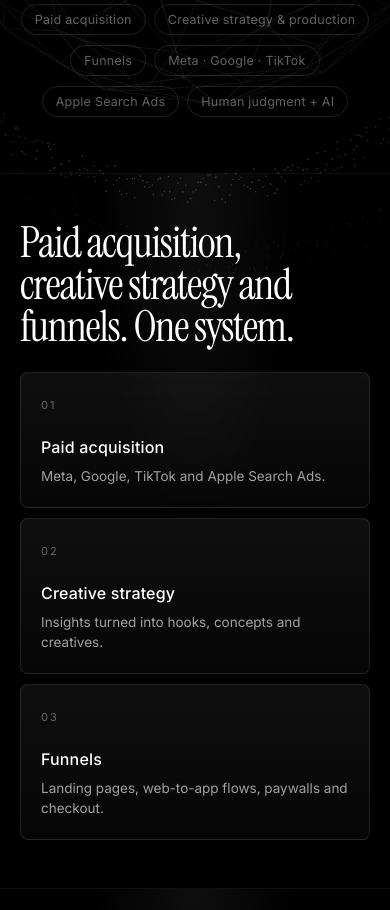
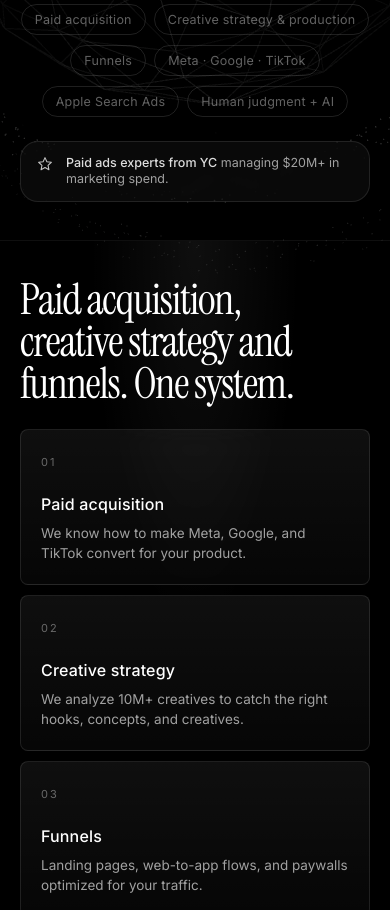
Before and after one commit to blacksn103/humans2-landing, a website: page index.html in a window 390 px wide. Shown: the part 530-1440 px from the top of the page. Drawn offline with nearby package versions, Linux system fonts and the light colour scheme; animation ran at ten frames a second.

Commit message:
Add trusted customer segment strip

```diff
--- a/index.html
+++ b/index.html
@@ -37,7 +37,7 @@
   .nav-cta:hover{border-color:rgba(255,255,255,.4);background:rgba(255,255,255,.05)}
 
   main{display:block}
-  .hero{min-height:calc(92vh - 88px);min-height:calc(92dvh - 88px);display:flex;flex-direction:column;align-items:center;justify-content:center;text-align:center;padding:24px clamp(20px,4vw,56px) 48px}
+  .hero{min-height:calc(92vh - 88px);min-height:calc(92dvh - 88px);display:flex;flex-direction:column;align-items:center;justify-content:center;text-align:center;padding:24px clamp(20px,4vw,56px) 34px}
   .eyebrow{font-size:12px;letter-spacing:.22em;text-transform:uppercase;color:var(--dim);margin-bottom:28px;
     display:inline-flex;align-items:center;gap:12px}
   .eyebrow::before,.eyebrow::after{content:"";width:28px;height:1px;background:var(--line)}
@@ -55,8 +55,12 @@
   .btn:hover svg{transform:translate(2px,-2px)}
   .tags{margin-top:48px;display:flex;flex-wrap:wrap;gap:10px 8px;justify-content:center;max-width:820px}
   .tags span{font-size:12.5px;letter-spacing:.02em;color:var(--dim);padding:7px 13px;border:1px solid var(--line);border-radius:999px;backdrop-filter:blur(6px)}
+  .trusted{margin-top:28px;display:inline-flex;align-items:center;gap:14px;padding:10px 18px;border:1px solid rgba(255,255,255,.1);border-radius:999px;background:rgba(255,255,255,.035);backdrop-filter:blur(8px);color:var(--muted);font-size:12.5px;line-height:1.35}
+  .trusted-icon{width:18px;height:18px;flex:0 0 auto;color:rgba(255,255,255,.76)}
+  .trusted span{max-width:54ch}
+  .trusted strong{color:rgba(255,255,255,.86);font-weight:500}
 
-  .section{position:relative;padding:54px clamp(20px,4vw,56px);border-top:1px solid rgba(255,255,255,.06);overflow:hidden}
+  .section{position:relative;padding:42px clamp(20px,4vw,56px) 54px;border-top:1px solid rgba(255,255,255,.06);overflow:hidden}
   .section::before{content:"";position:absolute;inset:0;z-index:-1;background:
     radial-gradient(ellipse at 50% 0%,rgba(255,255,255,.06),rgba(255,255,255,0) 38%),
     linear-gradient(180deg,rgba(0,0,0,.2),rgba(0,0,0,.62))}
@@ -94,13 +98,14 @@
   @media (max-width:640px){
     header{padding:20px}
     .logo{font-size:24px}
-    .hero{min-height:auto;padding:64px 20px 56px}
+    .hero{min-height:auto;padding:64px 20px 38px}
     h1{font-size:clamp(44px,13vw,64px)}
     .sub{margin-top:26px;font-size:16px}
     .tags{margin-top:36px}
+    .trusted{display:flex;align-items:flex-start;gap:12px;width:100%;max-width:360px;margin-top:24px;border-radius:18px;padding:13px 15px;text-align:left}
     .eyebrow{margin-bottom:22px}
     .eyebrow::before,.eyebrow::after{display:none}
-    .section{padding:48px 20px}
+    .section{padding:38px 20px 48px}
     .section-head{margin-bottom:24px}
     h2{font-size:clamp(36px,11vw,54px)}
     .service{padding:20px}
@@ -144,6 +149,12 @@
         <span>Apple Search Ads</span>
         <span>Human judgment + AI</span>
       </div>
+      <div class="trusted reveal d5">
+        <svg class="trusted-icon" viewBox="0 0 24 24" fill="none" aria-hidden="true">
+          <path d="M12 3.5 14.5 9l6 .65-4.45 4.05 1.2 5.9L12 16.58 6.75 19.6l1.2-5.9L3.5 9.65 9.5 9 12 3.5Z" stroke="currentColor" stroke-width="1.4" stroke-linejoin="round"/>
+        </svg>
+        <span><strong>Paid ads experts from YC</strong> managing $20M+ in marketing spend.</span>
+      </div>
     </section>
 
     <section class="section">
@@ -156,21 +167,21 @@
             <div>
               <small>01</small>
               <h3>Paid acquisition</h3>
-              <p>Meta, Google, TikTok and Apple Search Ads.</p>
+              <p>We know how to make Meta, Google, and TikTok convert for your product.</p>
             </div>
           </article>
           <article class="service">
             <div>
               <small>02</small>
               <h3>Creative strategy</h3>
-              <p>Insights turned into hooks, concepts and creatives.</p>
+              <p>We analyze 10M+ creatives to catch the right hooks, concepts, and creatives.</p>
             </div>
           </article>
           <article class="service">
             <div>
               <small>03</small>
               <h3>Funnels</h3>
-              <p>Landing pages, web-to-app flows, paywalls and checkout.</p>
+              <p>Landing pages, web-to-app flows, and paywalls optimized for your traffic.</p>
             </div>
           </article>
         </div>
```
